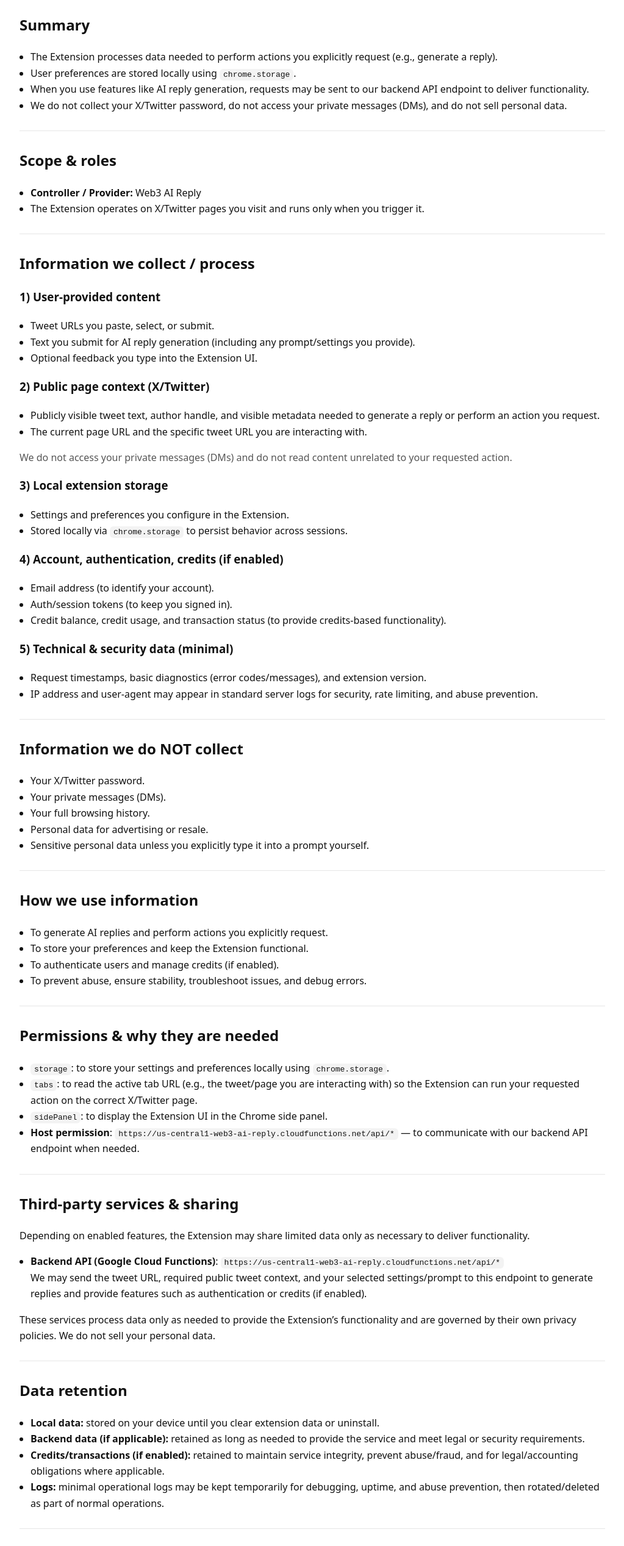
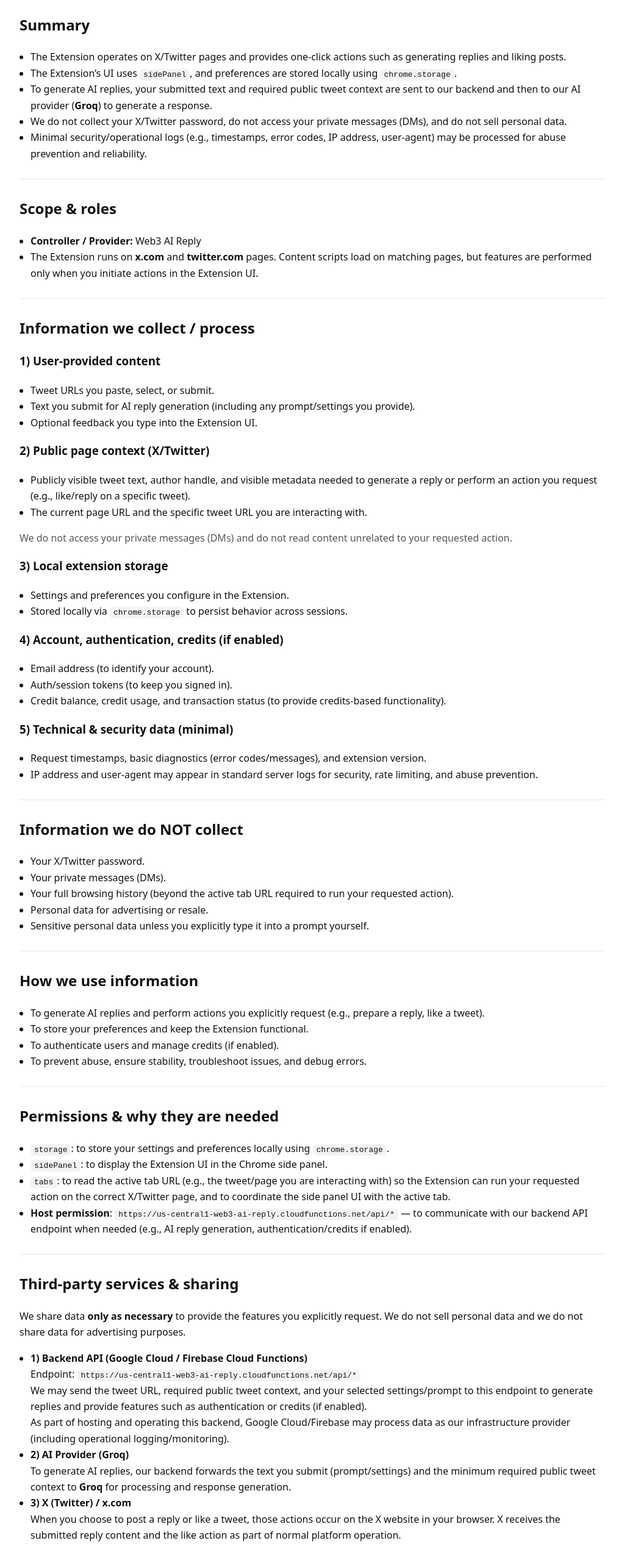
Before and after one commit to web3aibot/Web3AIBot, a plain HTML site: page index.html in a window 1280 px wide. Shown: the part 240-2775 px from the top of the page at 61% size, without its empty margins (128-1151 px from the left). Drawn offline with Linux system fonts and the light colour scheme.

Commit message:
Update index.html

```diff
--- a/index.html
+++ b/index.html
@@ -33,7 +33,7 @@
 <body>
 
 <h1>Privacy Policy</h1>
-<p class="muted">Last updated: 2025-12-22</p>
+<p class="muted">Last updated: 2025-12-24</p>
 
 <p>
   This Privacy Policy explains how <b>Web3 AI Reply</b> (“we”, “our”, “the Extension”)
@@ -45,10 +45,11 @@
 
 <h2>Summary</h2>
 <ul>
-  <li>The Extension processes data needed to perform actions you explicitly request (e.g., generate a reply).</li>
-  <li>User preferences are stored locally using <code>chrome.storage</code>.</li>
-  <li>When you use features like AI reply generation, requests may be sent to our backend API endpoint to deliver functionality.</li>
+  <li>The Extension operates on X/Twitter pages and provides one-click actions such as generating replies and liking posts.</li>
+  <li>The Extension’s UI uses <code>sidePanel</code>, and preferences are stored locally using <code>chrome.storage</code>.</li>
+  <li>To generate AI replies, your submitted text and required public tweet context are sent to our backend and then to our AI provider (<b>Groq</b>) to generate a response.</li>
   <li>We do not collect your X/Twitter password, do not access your private messages (DMs), and do not sell personal data.</li>
+  <li>Minimal security/operational logs (e.g., timestamps, error codes, IP address, user-agent) may be processed for abuse prevention and reliability.</li>
 </ul>
 
 <hr />
@@ -56,7 +57,7 @@
 <h2>Scope & roles</h2>
 <ul>
   <li><b>Controller / Provider:</b> Web3 AI Reply</li>
-  <li>The Extension operates on X/Twitter pages you visit and runs only when you trigger it.</li>
+  <li>The Extension runs on <b>x.com</b> and <b>twitter.com</b> pages. Content scripts load on matching pages, but features are performed only when you initiate actions in the Extension UI.</li>
 </ul>
 
 <hr />
@@ -72,7 +73,7 @@
 
 <h3>2) Public page context (X/Twitter)</h3>
 <ul>
-  <li>Publicly visible tweet text, author handle, and visible metadata needed to generate a reply or perform an action you request.</li>
+  <li>Publicly visible tweet text, author handle, and visible metadata needed to generate a reply or perform an action you request (e.g., like/reply on a specific tweet).</li>
   <li>The current page URL and the specific tweet URL you are interacting with.</li>
 </ul>
 <p class="muted">
@@ -104,7 +105,7 @@
 <ul>
   <li>Your X/Twitter password.</li>
   <li>Your private messages (DMs).</li>
-  <li>Your full browsing history.</li>
+  <li>Your full browsing history (beyond the active tab URL required to run your requested action).</li>
   <li>Personal data for advertising or resale.</li>
   <li>Sensitive personal data unless you explicitly type it into a prompt yourself.</li>
 </ul>
@@ -113,7 +114,7 @@
 
 <h2>How we use information</h2>
 <ul>
-  <li>To generate AI replies and perform actions you explicitly request.</li>
+  <li>To generate AI replies and perform actions you explicitly request (e.g., prepare a reply, like a tweet).</li>
   <li>To store your preferences and keep the Extension functional.</li>
   <li>To authenticate users and manage credits (if enabled).</li>
   <li>To prevent abuse, ensure stability, troubleshoot issues, and debug errors.</li>
@@ -123,13 +124,22 @@
 
 <h2>Permissions & why they are needed</h2>
 <ul>
-  <li><code>storage</code>: to store your settings and preferences locally using <code>chrome.storage</code>.</li>
-  <li><code>tabs</code>: to read the active tab URL (e.g., the tweet/page you are interacting with) so the Extension can run your requested action on the correct X/Twitter page.</li>
-  <li><code>sidePanel</code>: to display the Extension UI in the Chrome side panel.</li>
+  <li>
+    <code>storage</code>:
+    to store your settings and preferences locally using <code>chrome.storage</code>.
+  </li>
+  <li>
+    <code>sidePanel</code>:
+    to display the Extension UI in the Chrome side panel.
+  </li>
+  <li>
+    <code>tabs</code>:
+    to read the active tab URL (e.g., the tweet/page you are interacting with) so the Extension can run your requested action on the correct X/Twitter page, and to coordinate the side panel UI with the active tab.
+  </li>
   <li>
     <b>Host permission</b>:
     <code>https://us-central1-web3-ai-reply.cloudfunctions.net/api/*</code>
-    — to communicate with our backend API endpoint when needed.
+    — to communicate with our backend API endpoint when needed (e.g., AI reply generation, authentication/credits if enabled).
   </li>
 </ul>
 
@@ -137,23 +147,46 @@
 
 <h2>Third-party services & sharing</h2>
 <p>
-  Depending on enabled features, the Extension may share limited data only as necessary to deliver functionality.
+  We share data <b>only as necessary</b> to provide the features you explicitly request.
+  We do not sell personal data and we do not share data for advertising purposes.
 </p>
 
 <ul>
   <li>
-    <b>Backend API (Google Cloud Functions)</b>:
-    <code>https://us-central1-web3-ai-reply.cloudfunctions.net/api/*</code><br />
+    <b>1) Backend API (Google Cloud / Firebase Cloud Functions)</b><br />
+    Endpoint: <code>https://us-central1-web3-ai-reply.cloudfunctions.net/api/*</code><br />
     We may send the tweet URL, required public tweet context, and your selected settings/prompt to this endpoint
-    to generate replies and provide features such as authentication or credits (if enabled).
+    to generate replies and provide features such as authentication or credits (if enabled).<br />
+    As part of hosting and operating this backend, Google Cloud/Firebase may process data as our infrastructure provider
+    (including operational logging/monitoring).
   </li>
 
+  <li>
+    <b>2) AI Provider (Groq)</b><br />
+    To generate AI replies, our backend forwards the text you submit (prompt/settings) and the minimum required public tweet context to <b>Groq</b> for processing and response generation.
+  </li>
 
+  <li>
+    <b>3) X (Twitter) / x.com</b><br />
+    When you choose to post a reply or like a tweet, those actions occur on the X website in your browser. X receives the submitted reply content and the like action as part of normal platform operation.
+  </li>
+
+  <li>
+    <b>4) Payment processor (only if you sell credits/subscriptions)</b><br />
+    If payments are enabled, we may share necessary billing data with our payment processor to complete transactions. We do not store full payment card details.
+  </li>
 </ul>
 
+<p class="muted">
+  Third-party services process data under their own policies. We only share the minimum data needed to provide the Extension’s functionality.
+</p>
+
+<hr />
+
+<h2>Remote code</h2>
 <p>
-  These services process data only as needed to provide the Extension’s functionality and are governed by their own privacy policies.
-  We do not sell your personal data.
+  The Extension does not download or execute remote JavaScript/Wasm code at runtime. All executable logic is bundled within the Extension package.
+  The Extension communicates with external services only to send user-requested input and receive response data.
 </p>
 
 <hr />
@@ -161,9 +194,20 @@
 <h2>Data retention</h2>
 <ul>
   <li><b>Local data:</b> stored on your device until you clear extension data or uninstall.</li>
-  <li><b>Backend data (if applicable):</b> retained as long as needed to provide the service and meet legal or security requirements.</li>
-  <li><b>Credits/transactions (if enabled):</b> retained to maintain service integrity, prevent abuse/fraud, and for legal/accounting obligations where applicable.</li>
-  <li><b>Logs:</b> minimal operational logs may be kept temporarily for debugging, uptime, and abuse prevention, then rotated/deleted as part of normal operations.</li>
+
+  <li>
+    <b>AI prompts and generated replies:</b> we do <b>not</b> store the prompts you submit or the AI-generated replies in our database. They are processed transiently to fulfill your request.
+  </li>
+
+  <li>
+    <b>Account/credits data (if enabled):</b> retained while your account is active and as needed to provide credits-based functionality.
+    You may request deletion of account-related data, subject to limited retention required for legal, security, or fraud-prevention purposes.
+  </li>
+
+  <li>
+    <b>Logs (security/operations):</b> minimal operational logs (e.g., timestamps, error codes, IP address, user-agent) may be retained for up to <b>30 days</b> for security, abuse prevention, and troubleshooting,
+    then rotated/deleted.
+  </li>
 </ul>
 
 <hr />
```
